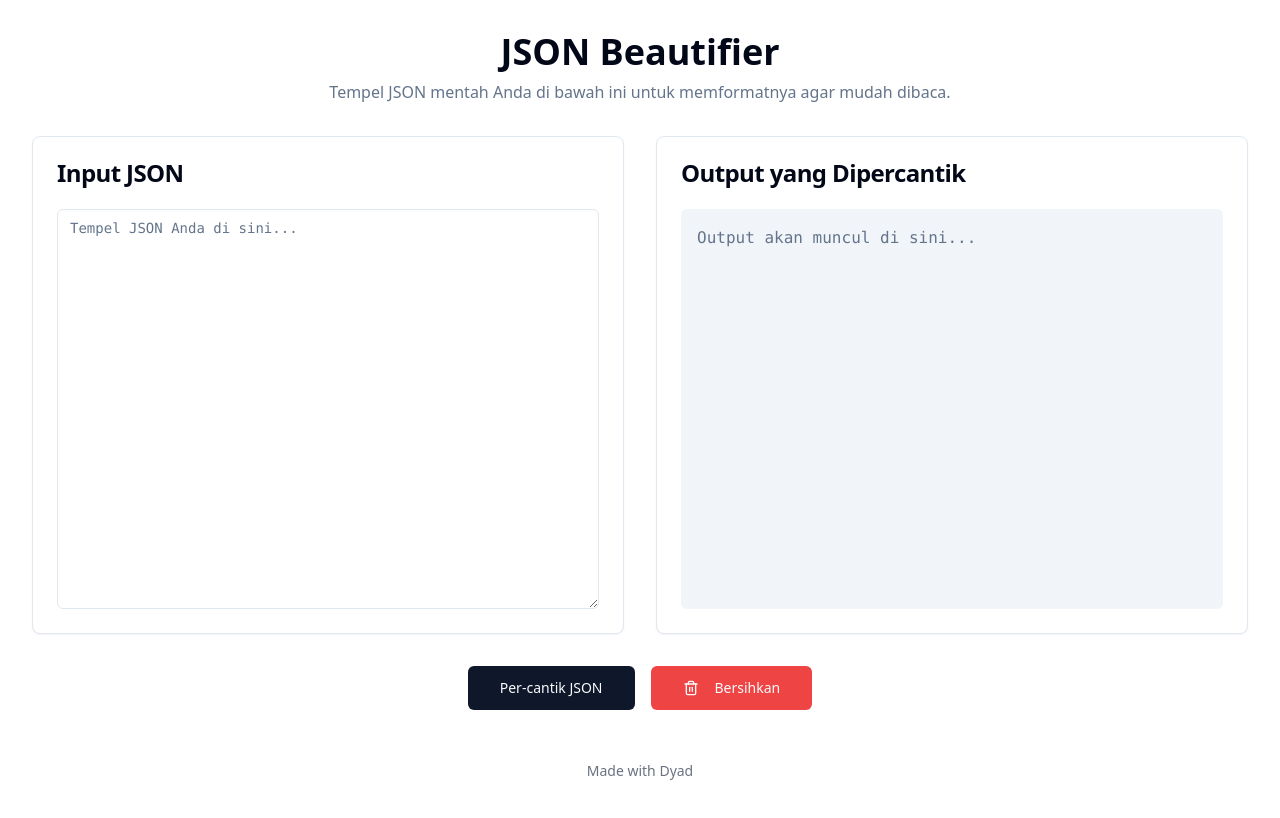
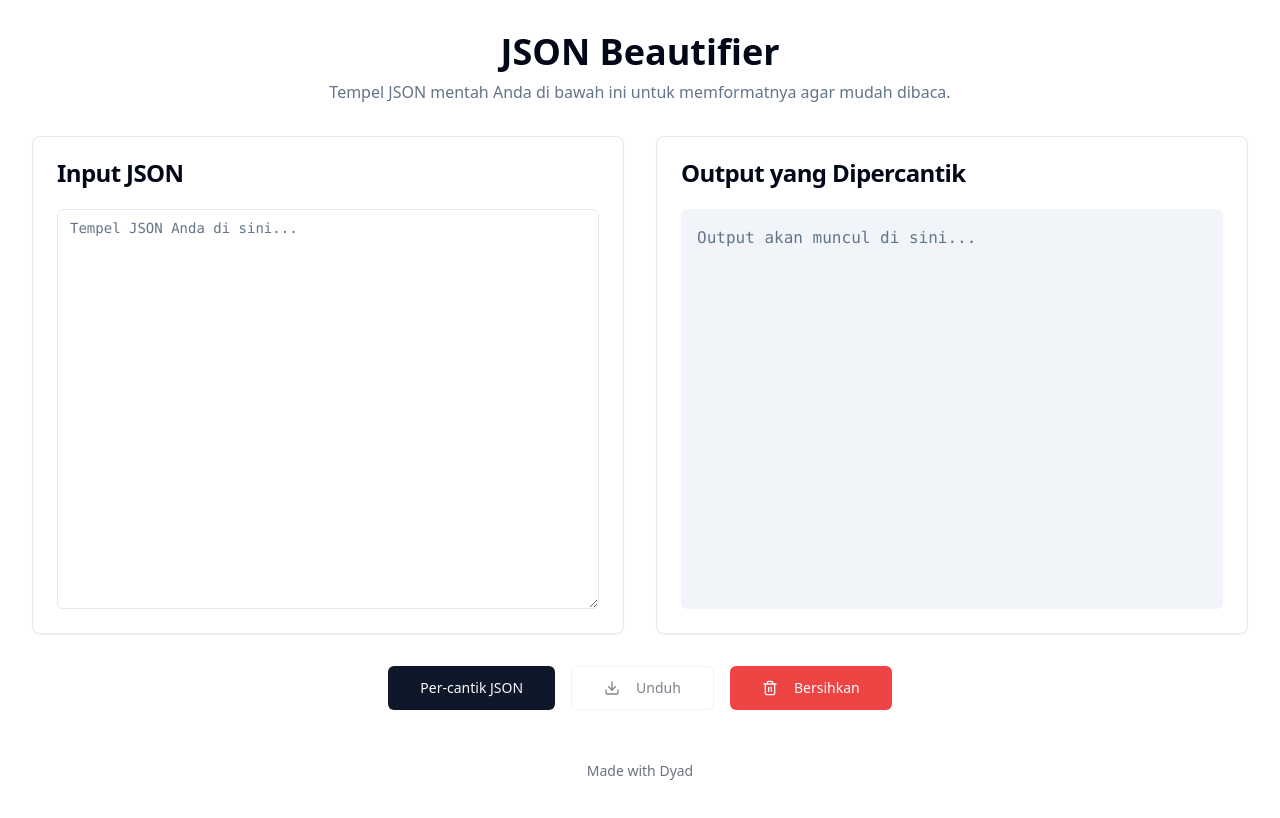
Before and after one commit to jankerzone/json-beautify, a React (Vite) app: page / in a window 1280 px wide. Shown: the top 818 px of the page. Built offline with nearby package versions, Linux system fonts and the light colour scheme.

Commit message:
[dyad] Menambahkan fitur unduh JSON - wrote 1 file(s)

```diff
--- a/src/pages/JsonBeautifier.tsx
+++ b/src/pages/JsonBeautifier.tsx
@@ -3,7 +3,7 @@ import { Button } from "@/components/ui/button";
 import { Textarea } from "@/components/ui/textarea";
 import { Card, CardContent, CardHeader, CardTitle } from "@/components/ui/card";
 import { showSuccess, showError } from "@/utils/toast";
-import { Copy, Trash2 } from "lucide-react";
+import { Copy, Trash2, Download } from "lucide-react";
 import JsonSyntaxHighlighter from "@/components/JsonSyntaxHighlighter";
 import { MadeWithDyad } from "@/components/made-with-dyad";
 
@@ -39,6 +39,23 @@ const JsonBeautifier = () => {
   const handleClear = () => {
     setInputJson("");
     setOutputJson("");
+  };
+
+  const handleDownload = () => {
+    if (!outputJson) {
+      showError("Tidak ada output untuk diunduh.");
+      return;
+    }
+    const blob = new Blob([outputJson], { type: "application/json" });
+    const url = URL.createObjectURL(blob);
+    const a = document.createElement("a");
+    a.href = url;
+    a.download = "beautified.json";
+    document.body.appendChild(a);
+    a.click();
+    document.body.removeChild(a);
+    URL.revokeObjectURL(url);
+    showSuccess("File JSON berhasil diunduh!");
   };
 
   return (
@@ -84,9 +101,13 @@ const JsonBeautifier = () => {
           </Card>
         </div>
 
-        <div className="flex justify-center gap-4 mt-8">
+        <div className="flex justify-center items-center flex-wrap gap-4 mt-8">
           <Button onClick={handleBeautify} size="lg">
             Per-cantik JSON
+          </Button>
+          <Button onClick={handleDownload} variant="outline" size="lg" disabled={!outputJson}>
+            <Download className="mr-2 h-4 w-4" />
+            Unduh
           </Button>
           <Button onClick={handleClear} variant="destructive" size="lg">
             <Trash2 className="mr-2 h-4 w-4" />
```
